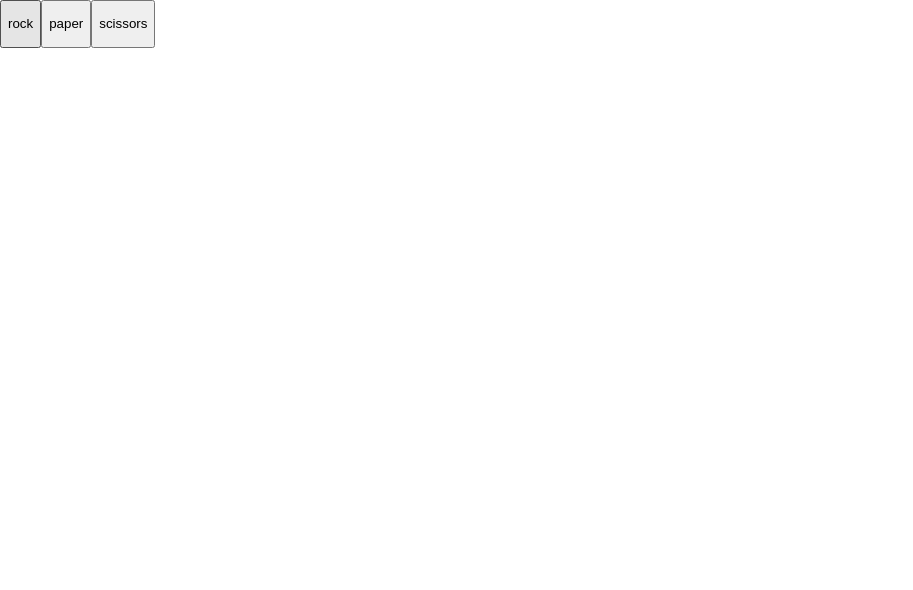
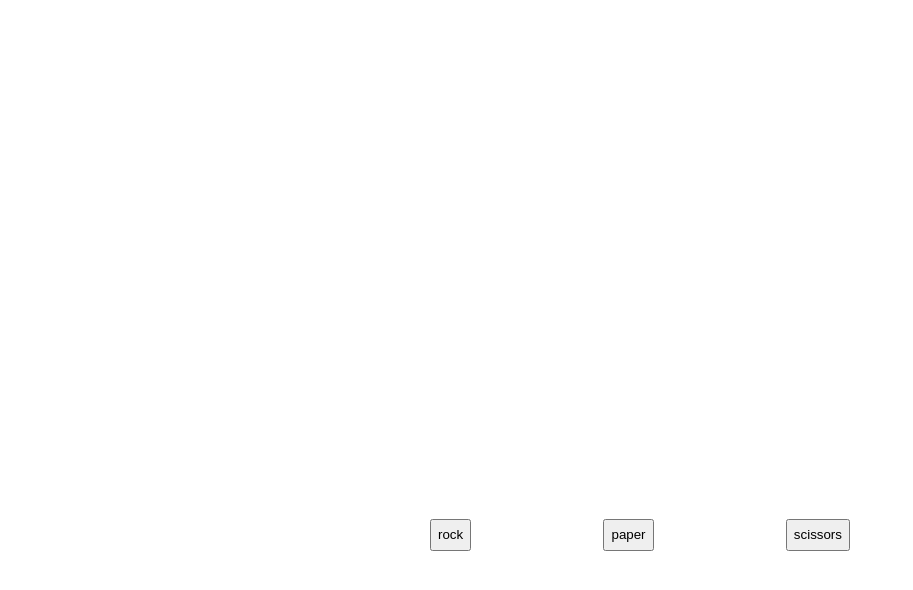
Before and after one commit to manusdextra/rock, a React (Create React App) app: page / in a window 1280 px wide. Shown: the top 590 px of the page, without its empty margins (0-913 px from the left). Built offline with nearby package versions, Linux system fonts and the light colour scheme.

Commit message:
set up grid, add buttons

```diff
--- a/src/App.js
+++ b/src/App.js
@@ -1,18 +1,13 @@
 import React, {Component} from 'react'
-import Button from './Button'
+import Buttons from './Buttons'
 
 class App extends Component {
   render() {
     const choices = ['rock', 'paper', 'scissors']
-    const buttons = choices.map(choice => {
-      return (
-        <Button choice={choice} />
-      )
-    })
 
     return (
       <div className="App">
-        {buttons}
+        <Buttons choices={choices} />
       </div>
     )
   }
--- a/src/Button.js
+++ b/src/Button.js
@@ -2,11 +2,10 @@ import React, {Component} from 'react'
 
 class Button extends Component {
   render() {
-    const {choice} = this.props
-
+    const {choice}=this.props
     return (
-      <button className="App">
-        <p>{choice}</p>
+      <button id={choice}>
+        <span className="button-text">{choice}</span>
       </button>
     )
   }
--- /dev/null
+++ b/src/Buttons.js
@@ -0,0 +1,19 @@
+import React, {Component} from 'react'
+import Button from './Button'
+
+class Buttons extends Component {
+  render() {
+    const {choices} = this.props
+    const buttons = choices.map(choice => {
+      return (
+        <Button choice={choice} />
+      )
+    })
+
+    return (
+      <div className="buttons">{buttons}</div>
+    )
+  }
+}
+
+export default Buttons
--- a/src/index.css
+++ b/src/index.css
@@ -15,3 +15,22 @@ code {
 h1 {
   text-align: center;
 }
+
+div.App {
+  width: 100vw;
+  height: 100vh;
+  display: grid;
+  grid-template-columns: repeat(3, 1fr);
+  gap: 10px;
+}
+
+div.buttons {
+  grid-column: 2;
+  grid-row: 3;
+  display: flex;
+  justify-content: space-between;
+}
+
+button {
+  height: 2rem;
+}
```
